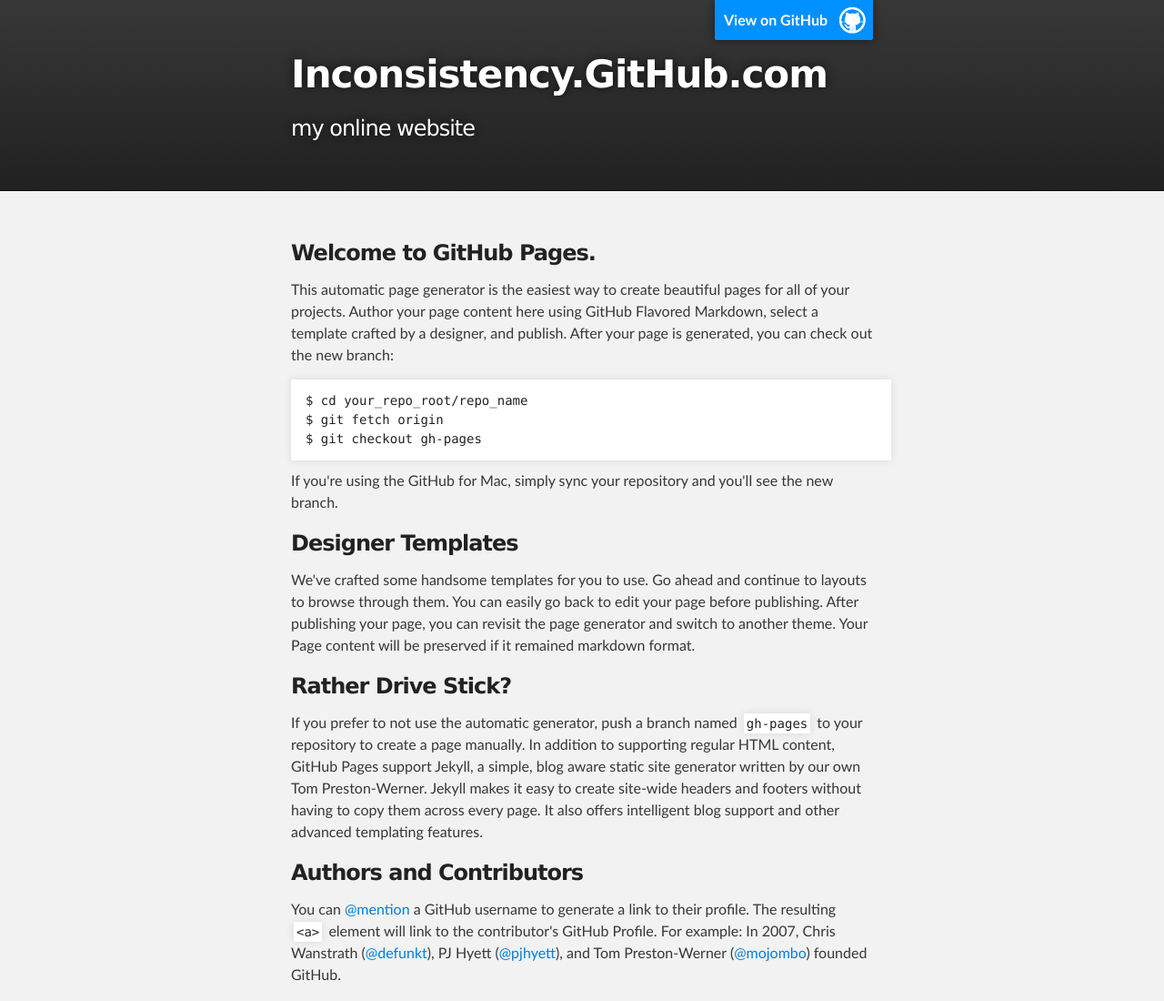
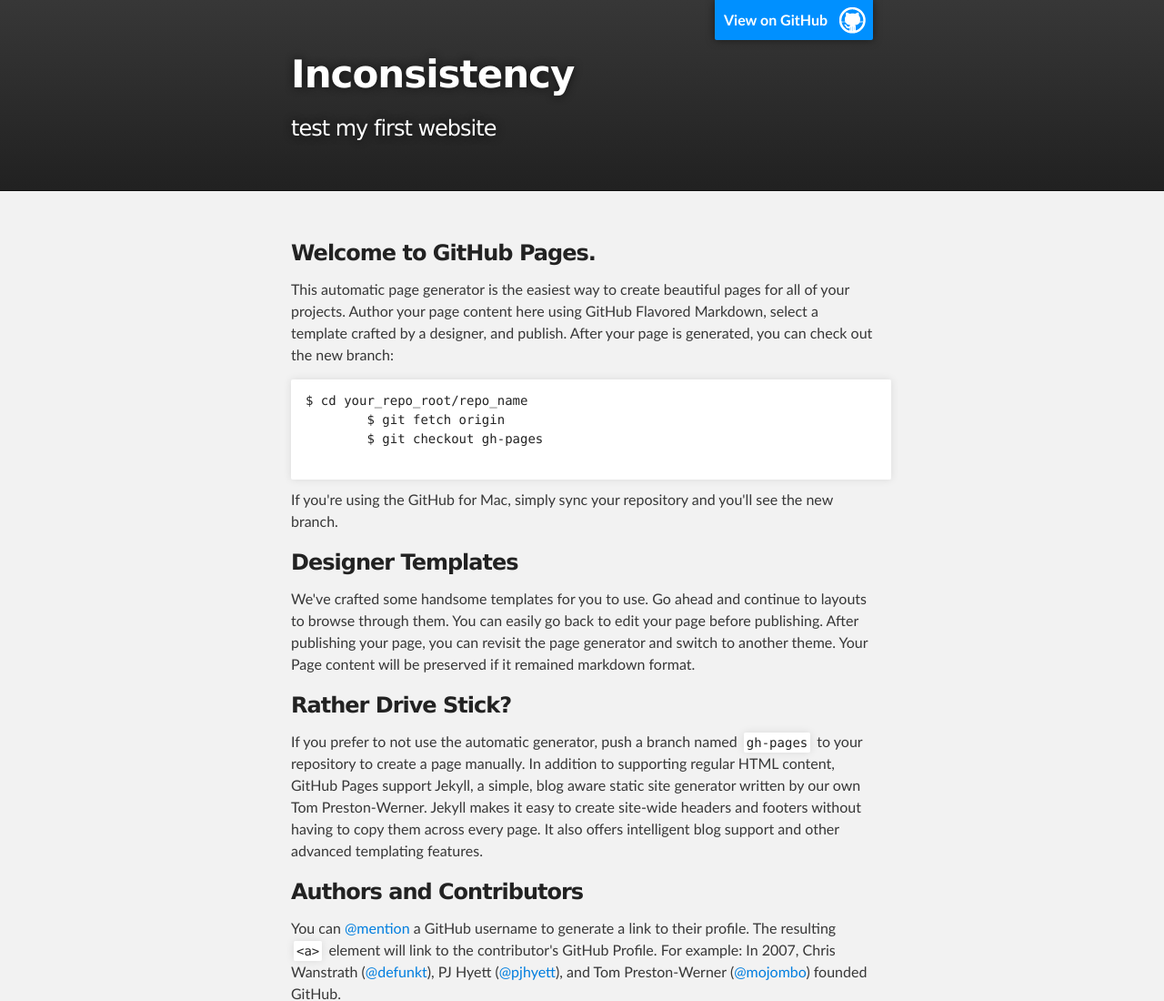
Before and after one commit to Inconsistency/inconsistency.github.com, a plain HTML site: page index.html in a window 1280 px wide. Shown: the top 1100 px of the page at 91% size. Drawn offline with Linux system fonts and the light colour scheme.

Commit message:
Overview

```diff
--- a/index.html
+++ b/index.html
@@ -8,7 +8,7 @@
 
     <link rel="stylesheet" type="text/css" media="screen" href="stylesheets/stylesheet.css">
 
-    <title>Inconsistency.GitHub.com</title>
+    <title>Inconsistency</title>
   </head>
 
   <body>
@@ -18,8 +18,8 @@
         <header class="inner">
           <a id="forkme_banner" href="https://github.com/Inconsistency">View on GitHub</a>
 
-          <h1 id="project_title">Inconsistency.GitHub.com</h1>
-          <h2 id="project_tagline">my online website</h2>
+          <h1 id="project_title">Inconsistency</h1>
+          <h2 id="project_tagline">test my first website</h2>
 
         </header>
     </div>
@@ -67,8 +67,5 @@
         <p>Published with <a href="https://pages.github.com">GitHub Pages</a></p>
       </footer>
     </div>
-
-
-
   </body>
 </html>
```
Lines whose indentation alone changed are shown as unchanged.
